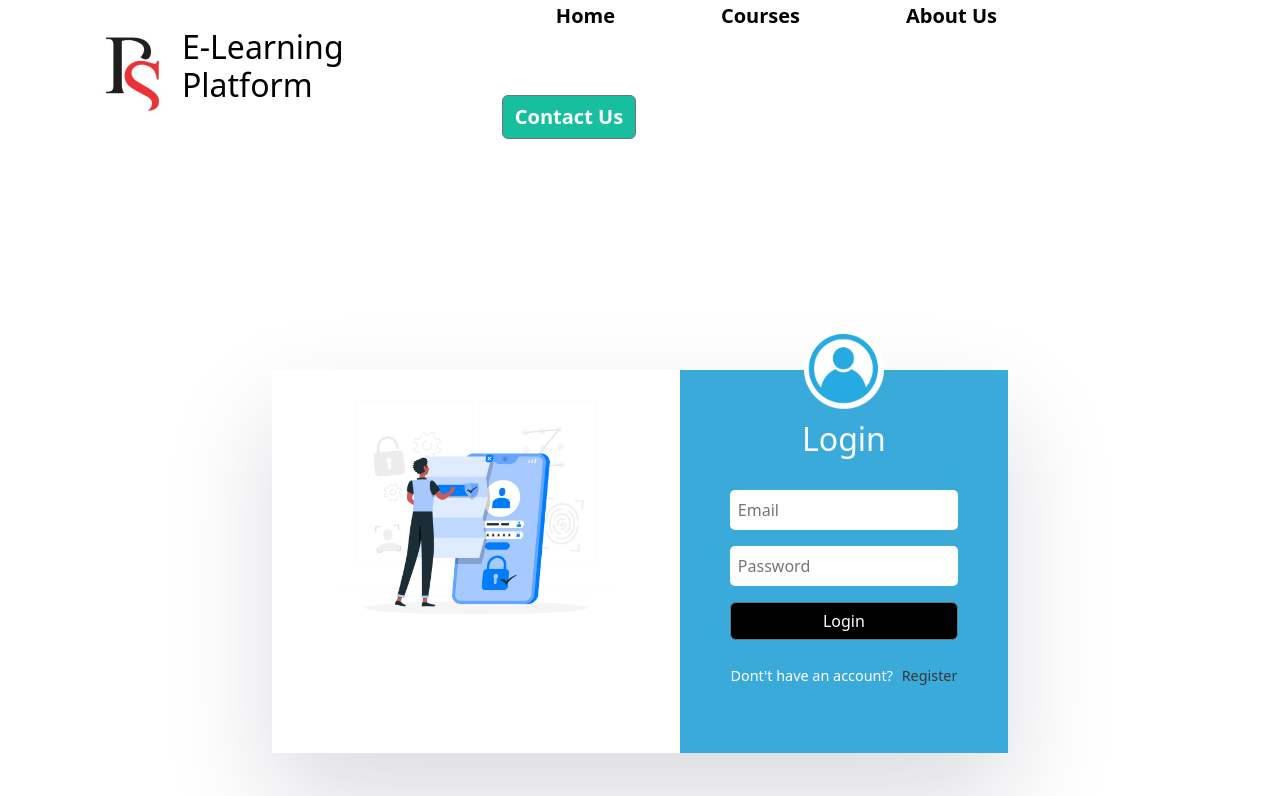
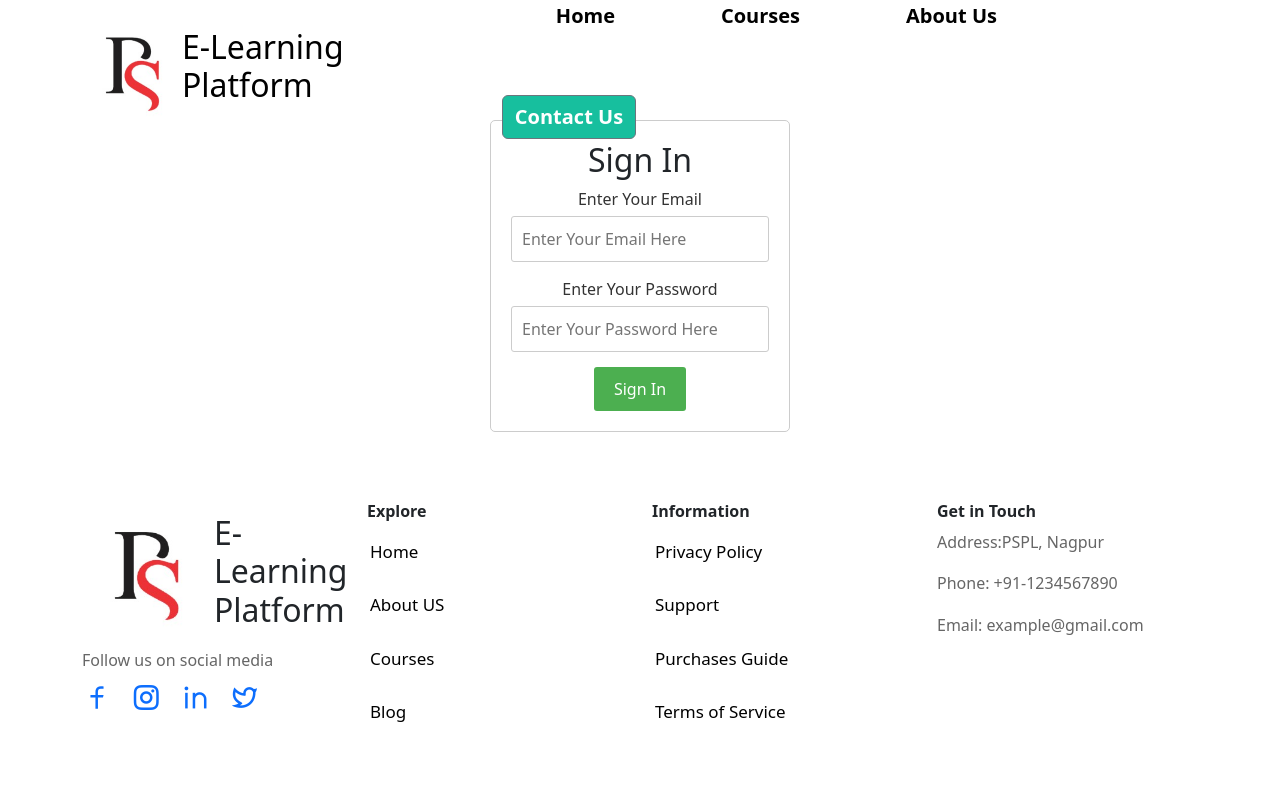
Before and after one commit to LadeHarshal/E-learn, a React (Create React App) app: page /login in a window 1280 px wide. Shown: the top 796 px of the page. Built offline with nearby package versions, Linux system fonts and the light colour scheme; no server answers.

Commit message:
firebase setup for user creation

```diff
--- a/src/App.js
+++ b/src/App.js
@@ -16,8 +16,32 @@ import React from "react";
 import Layout from "./Component/Layout/Layout";
 import { Route, Routes } from "react-router-dom";
 import CourseDetails from "./Component/Course_Details/CourseDetails";
+import { app } from "./Firebase";
+//external for login and logout
+
+import { useEffect, useState } from "react";
+import { getAuth, onAuthStateChanged, signOut } from "firebase/auth";
+
+const auth= getAuth(app);
 
 function App() {
+
+ const [user, setUser] = useState(null);
+
+  useEffect(()=>{
+
+    onAuthStateChanged(auth, user=> {
+      if(user){
+         // we are loged in
+         setUser(user);
+      } else{
+        // we are loged out
+        setUser(null);
+      }
+    });
+   },[]);
+
+if(user == null){
   return (
     <div className="App">
       <Layout>
@@ -31,4 +55,13 @@ function App() {
   );
 }
 
+  return (
+    <div className="App">
+      <h1>Hello {user.email} </h1>
+      <button onClick={()=> signOut(auth)}>logout</button>
+    </div>
+
+  );
+}
+
 export default App;
--- a/src/Component/Router/Router.js
+++ b/src/Component/Router/Router.js
@@ -30,6 +30,9 @@ import Aptitude from "../MainCoursePage/contentpage/Aptitude.js";
 import PdfViewer from "../PDFViewer/PdfViewer.js";
 import TutorialPage from "../../Pages/Tutorials/TutorialPage.js";
 
+import SignupPage from "../../Pages/Signup.jsx";
+import SigninPage from "../../Pages/Signin.jsx";
+
 const Router = () => {
   return (
     <Routes>
@@ -58,7 +61,7 @@ const Router = () => {
         path="/register"
         element={
           <>
-            <Header /> <Register /> <Footer />
+            <Header /> <SignupPage /> <Footer />
           </>
         }
       />
@@ -68,7 +71,7 @@ const Router = () => {
         path="/login"
         element={
           <>
-            <Header /> <Login /> <Footer />
+            <Header /> <SigninPage/> <Footer />
           </>
         }
       />
--- a/src/Firebase.js
+++ b/src/Firebase.js
@@ -1,10 +1,8 @@
 import { initializeApp } from "firebase/app";
 import { getAnalytics } from "firebase/analytics";
-// TODO: Add SDKs for Firebase products that you want to use
-// https://firebase.google.com/docs/web/setup#available-libraries
+import { getAuth } from "firebase/auth";
 
-// Your web app's Firebase configuration
-// For Firebase JS SDK v7.20.0 and later, measurementId is optional
+
 const firebaseConfig = {
   apiKey: "AIzaSyDmmyg1LVB3fhDaSdCijLrHT32LWNc3MWY",
   authDomain: "e-learning-51184.firebaseapp.com",
@@ -18,3 +16,8 @@ const firebaseConfig = {
 // Initialize Firebase
 const app = initializeApp(firebaseConfig);
 const analytics = getAnalytics(app);
+
+const auth = getAuth(app);
+
+
+export { app };
--- /dev/null
+++ b/src/Pages/Signin.jsx
@@ -0,0 +1,74 @@
+import { getAuth, signInWithEmailAndPassword } from "firebase/auth";
+import React, { useState } from "react";
+import { app } from '../Firebase';
+
+const auth = getAuth(app);
+
+const SigninPage = () => {
+    const [email, setEmail] = useState("");
+    const [password, setPassword] = useState("");
+
+    const signinUser = () => {
+        signInWithEmailAndPassword(auth, email, password)
+            .then(value => console.log('Signin Success'))
+            .catch(err => console.log(err));
+    }
+
+    return (
+        <div className="Signin-page" style={styles.container}>
+            <h2>Sign In</h2>
+            <label style={styles.label}>Enter Your Email</label>
+            <input
+                onChange={e => setEmail(e.target.value)}
+                value={email}
+                type="email"
+                style={styles.input}
+                placeholder="Enter Your Email Here"
+            />
+            <label style={styles.label}>Enter Your Password</label>
+            <input
+                onChange={e => setPassword(e.target.value)}
+                value={password}
+                type="password"
+                style={styles.input}
+                placeholder="Enter Your Password Here"
+            />
+            <button onClick={signinUser} style={styles.button}>Sign In</button>
+        </div>
+    );
+};
+
+export default SigninPage;
+
+const styles = {
+    container: {
+        display: "flex",
+        flexDirection: "column",
+        alignItems: "center",
+        padding: "20px",
+        border: "1px solid #ccc",
+        borderRadius: "5px",
+        maxWidth: "300px",
+        margin: "0 auto",
+    },
+    label: {
+        marginBottom: "5px",
+        color: "#333",
+    },
+    input: {
+        width: "100%",
+        padding: "10px",
+        marginBottom: "15px",
+        borderRadius: "3px",
+        border: "1px solid #ccc",
+        boxSizing: "border-box",
+    },
+    button: {
+        backgroundColor: "#4CAF50",
+        color: "white",
+        padding: "10px 20px",
+        border: "none",
+        borderRadius: "3px",
+        cursor: "pointer",
+    },
+};
--- /dev/null
+++ b/src/Pages/Signup.jsx
@@ -0,0 +1,53 @@
+import React, { useState } from 'react';
+import { getAuth, createUserWithEmailAndPassword, GoogleAuthProvider, signInWithPopup } from 'firebase/auth';
+import { app } from '../Firebase';
+
+const auth = getAuth(app);
+const googleProvider = new GoogleAuthProvider();
+
+const SignupPage = () => {
+    const [email, setEmail] = useState("");
+    const [password, setPassword] = useState("");
+
+    const createUser = () => {
+        createUserWithEmailAndPassword(auth, email, password).then(value => alert('success'));
+    };
+
+const signupwithGoogle = () => {
+    signInWithPopup(auth, googleProvider);
+}
+    return (
+        <div style={{ maxWidth: '300px', margin: '0 auto', padding: '20px', border: '1px solid #ccc', borderRadius: '5px', backgroundColor: '#f9f9f9' }}>
+            <h2>Sign Up</h2>
+            <label style={{ marginBottom: '8px', display: 'block' }}>Email</label>
+            <input
+                onChange={e => setEmail(e.target.value)}
+                value={email}
+                type="email"
+                required
+                placeholder='Enter your Email'
+                style={{ width: '100%', padding: '10px', marginBottom: '15px', border: '1px solid #ccc', borderRadius: '5px', boxSizing: 'border-box' }}
+            />
+            <label style={{ marginBottom: '8px', display: 'block' }}>Password</label>
+            <input
+                onChange={e => setPassword(e.target.value)}
+                value={password}
+                type="password"
+                required
+                placeholder='Enter your Password'
+                style={{ width: '100%', padding: '10px', marginBottom: '15px', border: '1px solid #ccc', borderRadius: '5px', boxSizing: 'border-box' }}
+            />
+            <button
+                onClick={createUser}
+                style={{ width: '100%', padding: '10px', border: 'none', borderRadius: '5px', backgroundColor: '#007bff', color: '#fff', cursor: 'pointer' }}
+            >
+                Sign Up
+            </button>
+            <br/>
+           <center> <h5>or</h5> </center>
+           <center>  <button onClick={signupwithGoogle}>Sign In With Google</button> </center>
+        </div>
+    );
+};
+
+export default SignupPage;
```
Also changed, not shown: src/getfetch.js (deleted).
